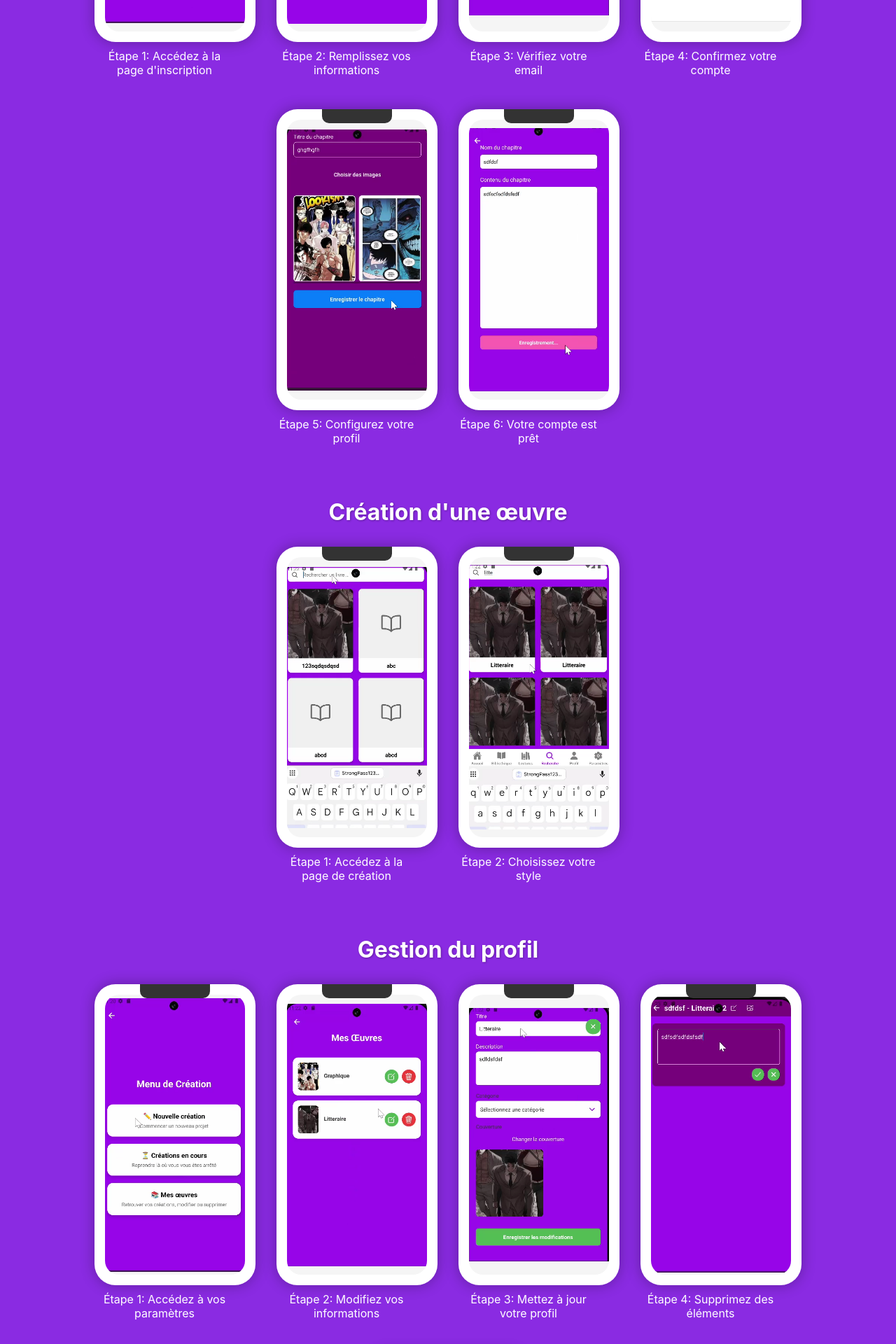
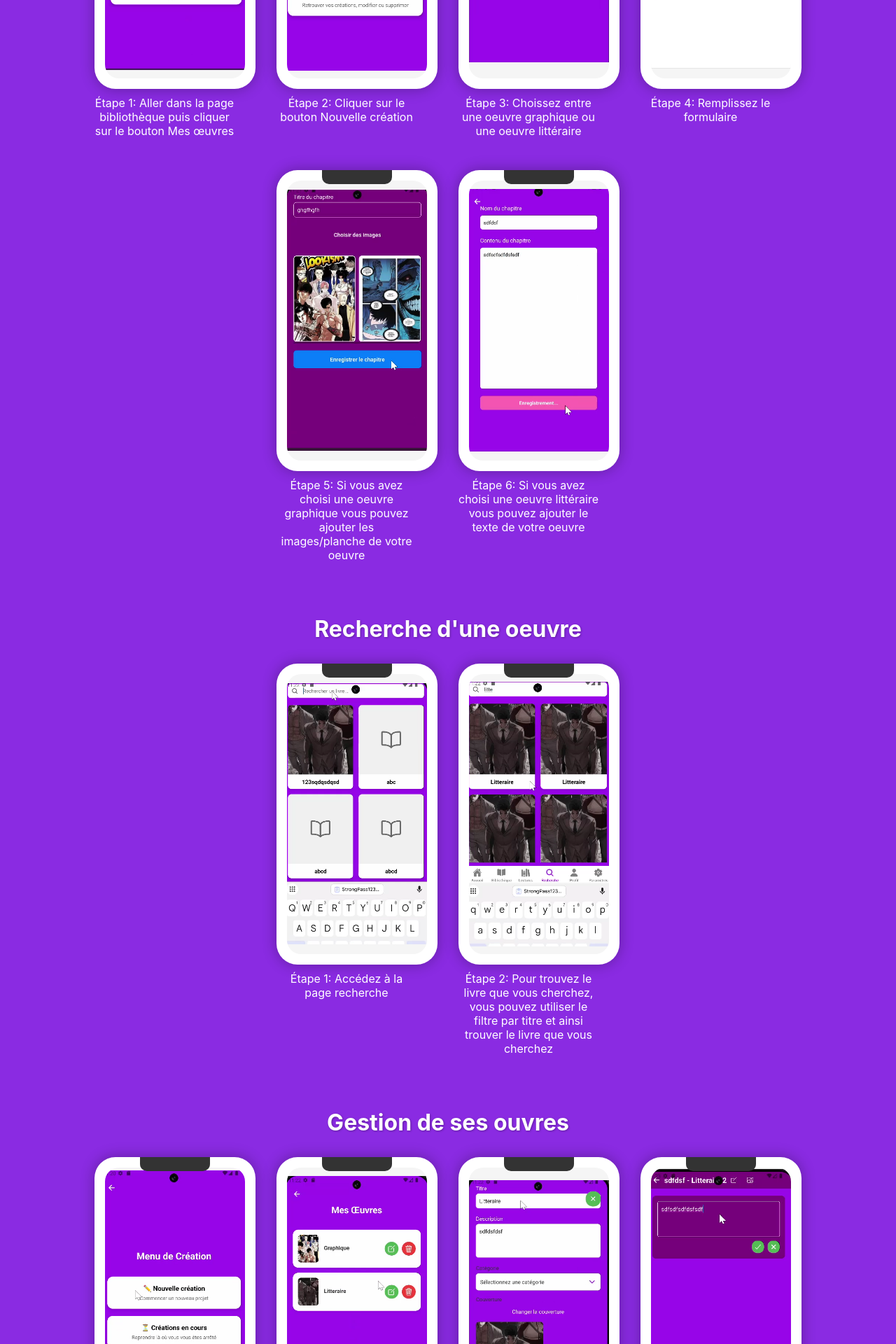
Before and after one commit to valentinCHEEL/userManual, a React (Create React App) app: page / in a window 1280 px wide. Shown: the part 620-2540 px from the top of the page at 70% size. Built offline with nearby package versions, Linux system fonts and the light colour scheme.

Commit message:
mise en place texte description des étapes

```diff
--- a/src/App.js
+++ b/src/App.js
@@ -27,85 +27,85 @@ function PhoneFrame({ description, imagePath }) {
 function App() {
   const sections = [
     {
-      title: "Création de compte",
+      title: "Création d'une oeuvre",
       phones: [
         {
-          description: "Étape 1: Accédez à la page d'inscription",
+          description: "Étape 1: Aller dans la page bibliothèque puis cliquer sur le bouton Mes œuvres",
           imagePath: "/images/createBook/etape1.png"
         },
         {
-          description: "Étape 2: Remplissez vos informations",
+          description: "Étape 2: Cliquer sur le bouton Nouvelle création",
           imagePath: "/images/createBook/etape2.png"
         },
         {
-          description: "Étape 3: Vérifiez votre email",
+          description: "Étape 3: Choissez entre une oeuvre graphique ou une oeuvre littéraire",
           imagePath: "/images/createBook/etape3.png"
         },
         {
-          description: "Étape 4: Confirmez votre compte",
+          description: "Étape 4: Remplissez le formulaire",
           imagePath: "/images/createBook/etape4.png"
         },
         {
-          description: "Étape 5: Configurez votre profil",
+          description: "Étape 5: Si vous avez choisi une oeuvre graphique vous pouvez ajouter les images/planche de votre oeuvre",
           imagePath: "/images/createBook/etape5.png"
         },
         {
-          description: "Étape 6: Votre compte est prêt",
+          description: "Étape 6: Si vous avez choisi une oeuvre littéraire vous pouvez ajouter le texte de votre oeuvre",
           imagePath: "/images/createBook/etape6.png"
         }
       ]
     },
     {
-      title: "Création d'une œuvre",
+      title: "Recherche d'une oeuvre",
       phones: [
         {
-          description: "Étape 1: Accédez à la page de création",
+          description: "Étape 1: Accédez à la page recherche",
           imagePath: "/images/search/1.png"
         },
         {
-          description: "Étape 2: Choisissez votre style",
+          description: "Étape 2: Pour trouvez le livre que vous cherchez, vous pouvez utiliser le filtre par titre et ainsi trouver le livre que vous cherchez",
           imagePath: "/images/search/2.png"
         }
       ]
     },
     {
-      title: "Gestion du profil",
+      title: "Gestion de ses ouvres",
       phones: [
         {
-          description: "Étape 1: Accédez à vos paramètres",
+          description: "Étape 1: Accédez aux menu création puis cliquez sur le bouton Mes œuvres",
           imagePath: "/images/update_delete/1.png"
         },
         {
-          description: "Étape 2: Modifiez vos informations",
+          description: "Étape 2: Retrouver vos oeuvres supprimer avec l'icone rouge ou modifier avec l'icone vers",
           imagePath: "/images/update_delete/2.png"
         },
         {
-          description: "Étape 3: Mettez à jour votre profil",
+          description: "Étape 3: Modifier les informations de votre oeuvre",
           imagePath: "/images/update_delete/3.png"
         },
         {
-          description: "Étape 4: Supprimez des éléments",
+          description: "Étape 4: Modifier le contenu de votre oeuvre litteraire",
           imagePath: "/images/update_delete/4.png"
         },
         {
-          description: "Étape 5: Confirmez les modifications",
+          description: "Étape 5: Modifer le contenu de votre oeuvre graphique",
           imagePath: "/images/update_delete/5.png"
         }
       ]
     },
     {
-      title: "Interactions",
+      title: "Lire une oeuvre",
       phones: [
         {
-          description: "Étape 1: Découvrez des œuvres",
+          description: "Étape 1: Découvrez des œuvres dans la bibliothèque ou dans la recherche choisissez une oeuvre et cliquez",
           imagePath: "/images/read/1.png"
         },
         {
-          description: "Étape 2: Explorez les détails",
+          description: "Étape 2: Selectionner un chapitre",
           imagePath: "/images/read/2.png"
         },
         {
-          description: "Étape 3: Interagissez avec le contenu",
+          description: "Étape 3: Vous pouvez maintenant lire votre oeuvre",
           imagePath: "/images/read/3.png"
         }
       ]
@@ -115,6 +115,10 @@ function App() {
   return (
     <div className="App">
       <h1 className="main-title">ToonBook</h1>
+      <p className="main-description">Bienvenu sur le manuelle utilisateur de ToonBook,
+        vous trouverez ici toutes les étapes pour utiliser l'application.
+        Si vous avez des questions ou des suggestions, n'hésitez pas à nous contacter par mail à l'adresse suivante : toonbook@gmail.com
+      </p>
 
       {sections.map((section, index) => (
         <div key={index} className="section">
```
